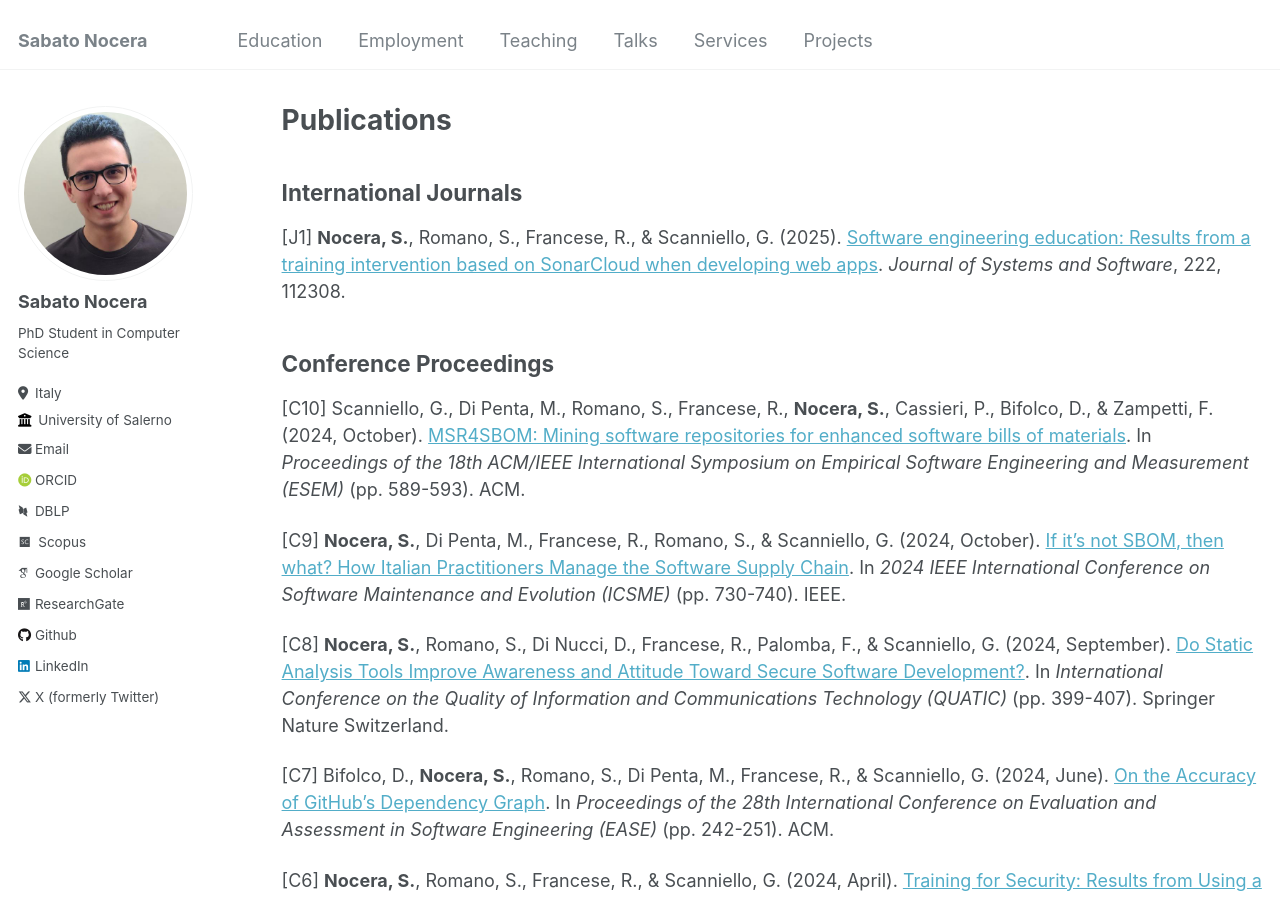
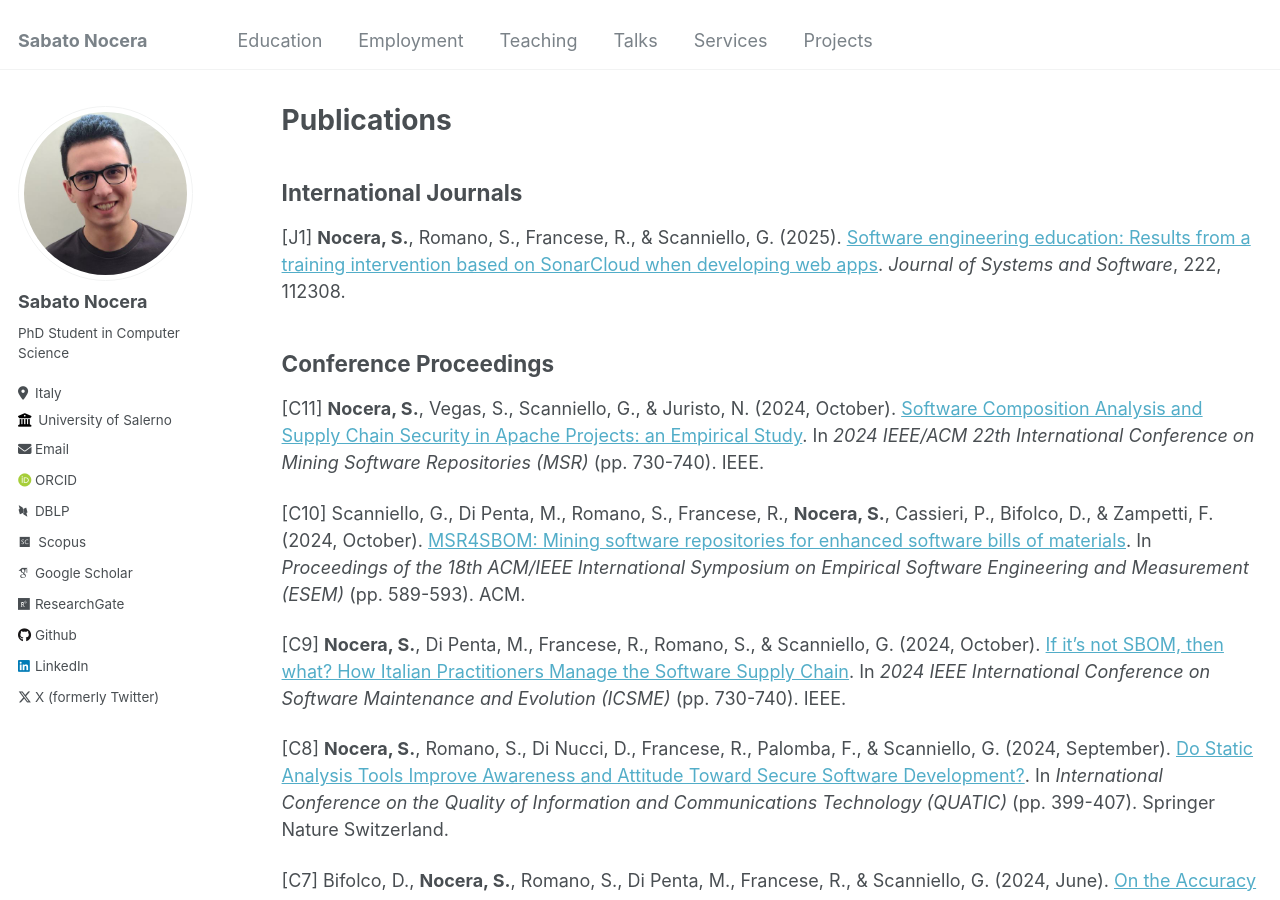
Before and after one commit to sabato-nocera/sabato-nocera.github.io, a Jekyll site: the page built from _pages/publications.md, in a window 1280 px wide and 900 px high. Built offline with Jekyll 4.4.1, drawn with Linux system fonts in a browser that asks for light colours; some web fonts are replaced.

Commit message:
Update publications.md

```diff
--- a/_pages/publications.md
+++ b/_pages/publications.md
@@ -10,6 +10,9 @@ author_profile: true
 [J1]  **Nocera, S.**, Romano, S., Francese, R., & Scanniello, G. (2025). [Software engineering education: Results from a training intervention based on SonarCloud when developing web apps](https://doi.org/10.1016/j.jss.2024.112308). _Journal of Systems and Software_, 222, 112308.
 
 ## Conference Proceedings
+
+[C11] **Nocera, S.**, Vegas, S., Scanniello, G., & Juristo, N. (2024, October). [Software Composition Analysis and Supply Chain Security in Apache Projects:
+an Empirical Study](#). In _2024 IEEE/ACM 22th International Conference on Mining Software Repositories (MSR)_ (pp. 730-740). IEEE.
 
 [C10] Scanniello, G., Di Penta, M., Romano, S., Francese, R., **Nocera, S.**, Cassieri, P., Bifolco, D., & Zampetti, F. (2024, October). [MSR4SBOM: Mining software repositories for enhanced software bills of materials](https://doi.org/10.1145/3674805.3695390). In _Proceedings of the 18th ACM/IEEE International Symposium on Empirical Software Engineering and Measurement (ESEM)_ (pp. 589-593). ACM.
 
```
